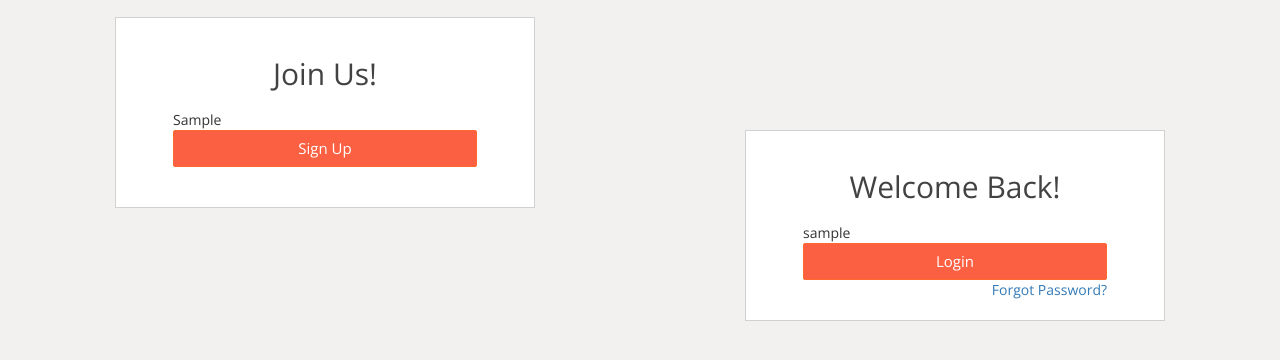
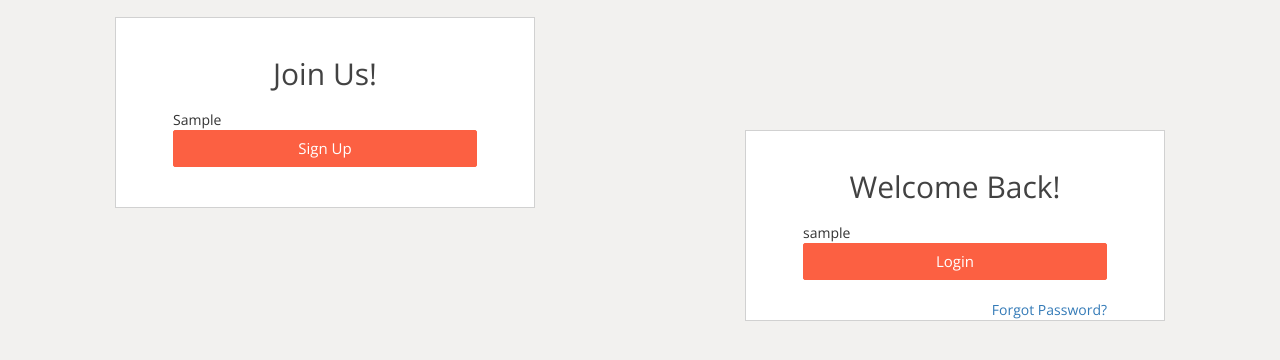
Before and after one commit to suhailbarot/Hire-An-Artist, a Django app: template templates/artist_register.html in a window 1280 px wide. Shown: the part 53-413 px from the top of the page. Run offline with Django 3.2, Linux system fonts and the light colour scheme; the template is opened without the code that fills it: most values are stand-ins (such as "Sample title", 1, 10 or a date in 2020); parts of the project's set-up code (start-up, migrations or seed data) failed here and were passed over; some libraries are stand-ins or nearby versions.

Commit message:
Minor changes to hompage button and register page

```diff
--- a/static/css/app.css
+++ b/static/css/app.css
@@ -96,7 +96,8 @@ textarea:focus, input:focus, .uneditable-input:focus {
 }
 #forgot{
     float:right;
-    margin-bottom: 20px;
+    margin-top: 20px;
+    margin-top: 20px;
 }
 #regtext,#logtext{
     margin: auto;
@@ -113,10 +114,19 @@ textarea:focus, input:focus, .uneditable-input:focus {
     width:100%;
     height: 37px;
         background: #FC6042;
-        border-color: #ff692e;
+        border-color: #FC6042;
         color: white;
         font-size: 15px;
 
+
+
+}
+.buttonsubmit:hover{
+            border-color: #FC6042;
+
+  background-color: white;
+  color: #FC6042;
+  text-decoration: none;
 
 }
 .mainrow{
--- a/static/css/homepage.css
+++ b/static/css/homepage.css
@@ -186,7 +186,7 @@ color:  #F64747;
 }
 
 .styleb:hover{
-    background-color: #1BBC9B;
+    background-color: #2ecc71;
 }
 .caret{
 	color: #424242
```
